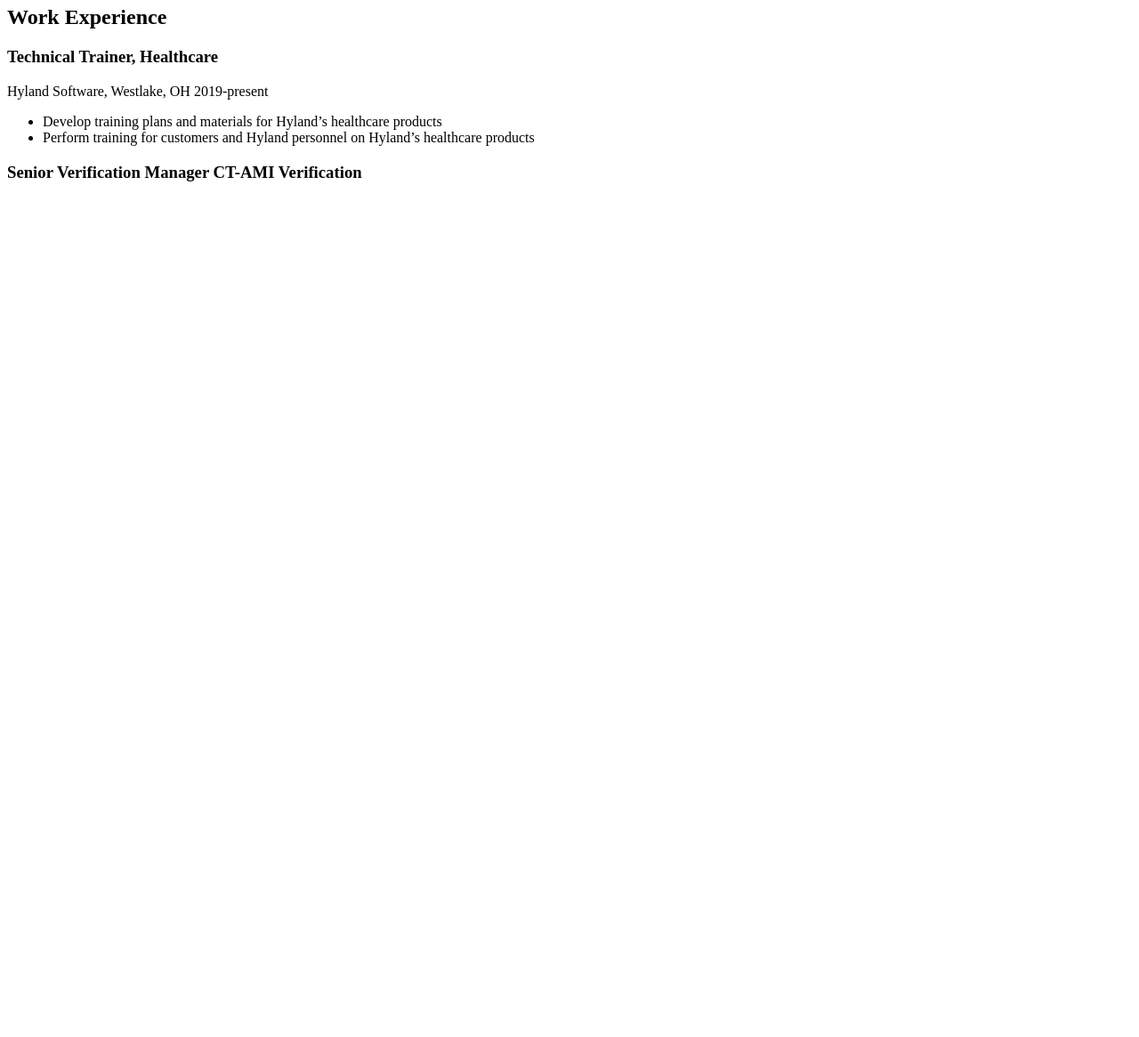
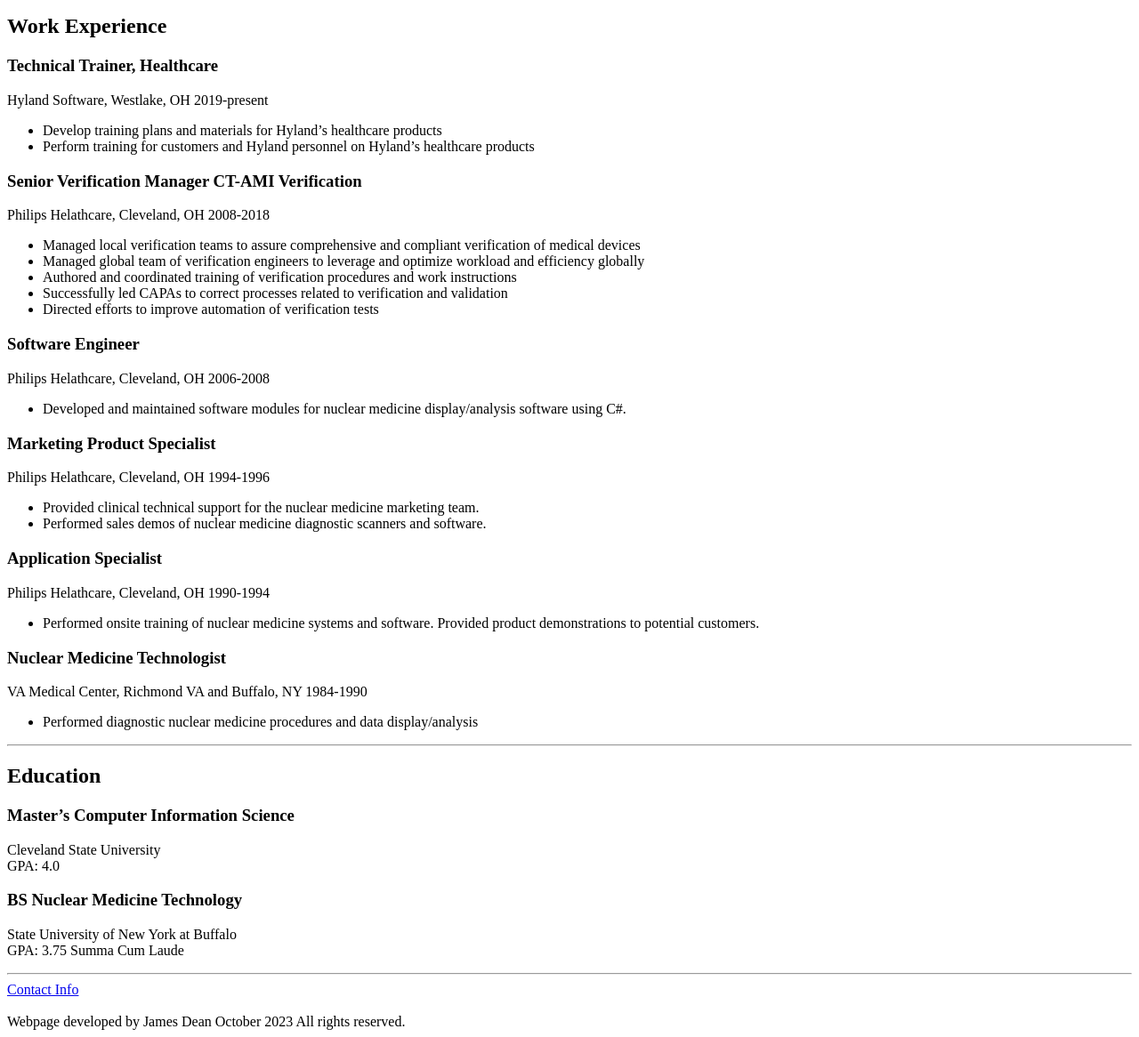
Before and after one commit to jfdean/MyResume, a plain HTML site: page index.html in a window 1280 px wide. Shown: the part 644-1810 px from the top of the page at 89% size. Before the commit the page ends 867 px from the top, so only its background shows below. Drawn offline with Linux system fonts and the light colour scheme.

Commit message:
Add files via upload

```diff
--- a/index.html
+++ b/index.html
@@ -8,6 +8,7 @@
 <body>
     <h1>Jim Dean's Resume</h1>
     <img src="./Assets/Jim.jpg" height="125">
+    <hr>
         <h2>Summary</h2>
         <p>
             Medical device professional with extensive experience in verification and validation software testing. Experienced in requirements analysis and test design. Test execution using both manual and automated testing. Management experience with local and global teams. Extensive experience in design control procedure development and training. Clinical training and background used to optimize medical device verification and validation testing.<br>
@@ -41,10 +42,70 @@
 
             <h3>Senior Verification Manager CT-AMI Verification</h3>
             <p>
+                Philips Helathcare, Cleveland, OH 2008-2018
+                <ul>
+                    <li>Managed local verification teams to assure comprehensive and compliant verification of medical devices</li>
+                    <li>Managed global team of verification engineers to leverage and optimize workload and efficiency globally</li>
+                    <li>Authored and coordinated training of verification procedures and work instructions</li>
+                    <li>Successfully led CAPAs to correct processes related to verification and validation</li>
+                    <li>Directed efforts to improve automation of verification tests</li>
+                </ul>
+            </p>
+
+            <h3>Software Engineer</h3>
+            <p>
+                Philips Helathcare, Cleveland, OH 2006-2008
+                <uL>
+                    <li>Developed and maintained software modules for nuclear medicine display/analysis software using C#.</li>
+                </uL>
+            </p>
+
+            <h3>Marketing Product Specialist</h3>
+            <p>
+                Philips Helathcare, Cleveland, OH 1994-1996
+                <ul>
+                    <li>Provided clinical technical support for the nuclear medicine marketing team.</li>
+                    <li>Performed sales demos of nuclear medicine diagnostic scanners and software.</li>
+                </ul>
+            </p>
+
+            <h3>Application Specialist</h3>
+            <p>
+                Philips Helathcare, Cleveland, OH 1990-1994
+                <ul>
+                    <li>Performed onsite training of nuclear medicine systems and software. Provided product demonstrations to potential customers.</li>
+                </ul>
+            </p>
+
+            <h3>Nuclear Medicine Technologist</h3>
+            <p>
+                VA Medical Center, Richmond VA and Buffalo, NY 1984-1990
+                <ul>
+                    <li>Performed diagnostic nuclear medicine procedures and data display/analysis</li>
+                </ul>
+            </p>
+        <hr>
+        <h2>Education</h2>
+            <h3>Master’s Computer Information Science</h3>
+            <p>
+                Cleveland State University<br>
+                GPA: 4.0
+            </p>
+
+            <h3>BS Nuclear Medicine Technology</h3>
+            <p>
+                State University of New York at Buffalo<br>
+                GPA: 3.75 Summa Cum Laude
 
             </p>
+        <hr>
 
 
+        <a href="./Public/contact.html">Contact Info</a><br><br>
+
+    <footer>
+        Webpage developed by James Dean October 2023 All rights reserved.
+    </footer>
 
 </body>
 </html>
```
Also changed, not shown: contact.html (added, +8 -0 lines).
